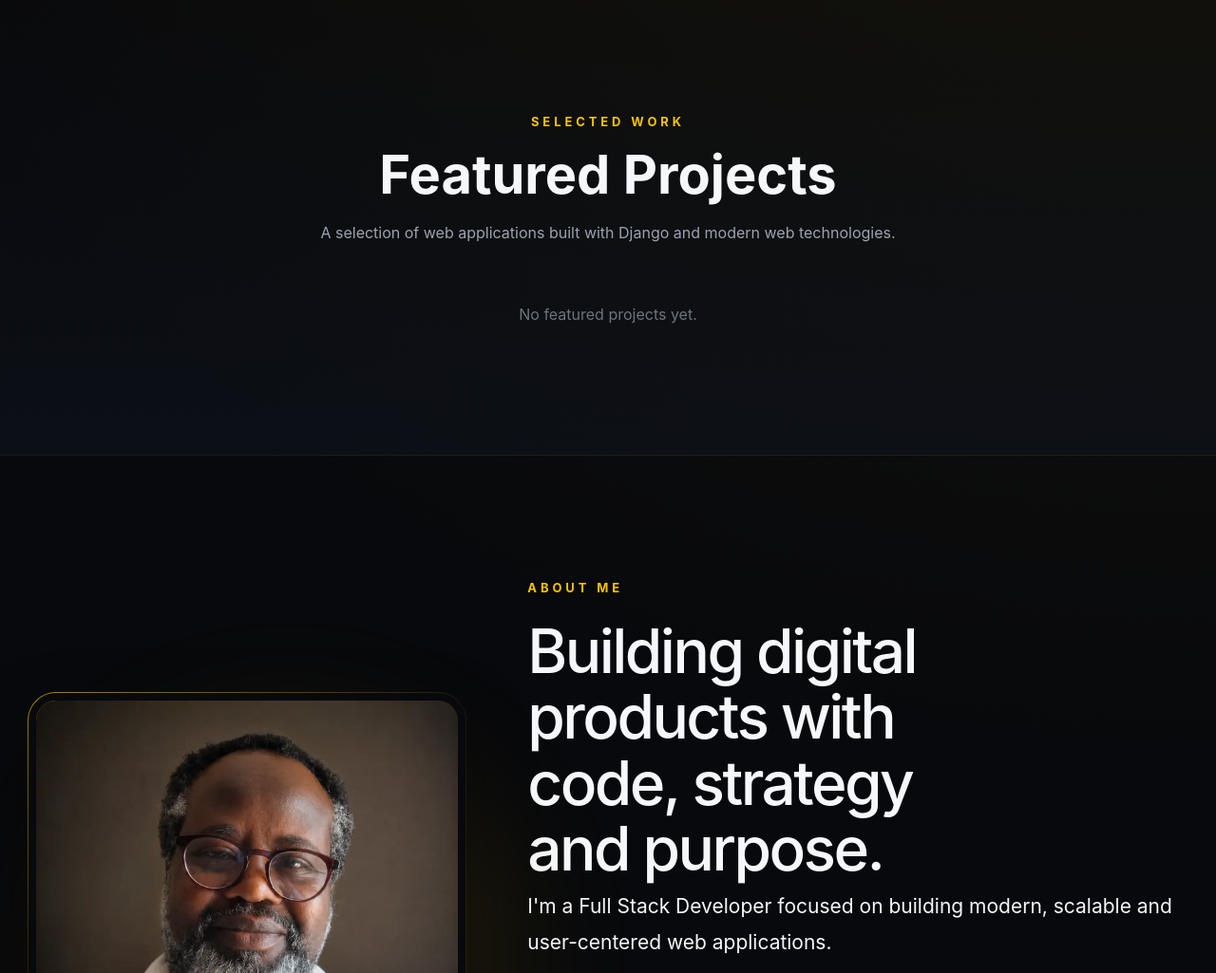
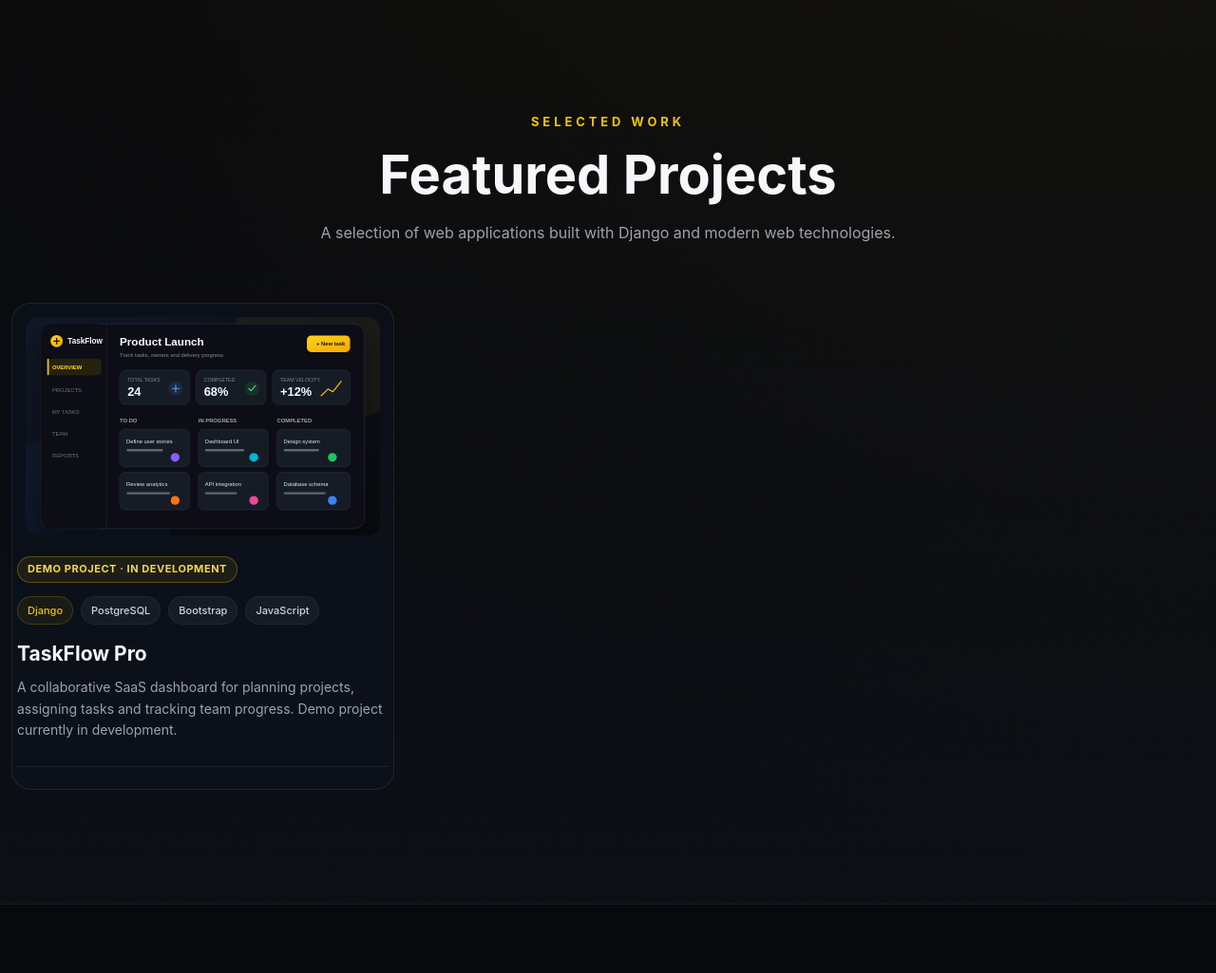
Before and after one commit to teyi12/teysomadje-portfolio, a Django app: page /en/ in a window 1280 px wide. Shown: the part 833-1858 px from the top of the page at 95% size. Run offline with Django 5.2, Linux system fonts and the light colour scheme; data comes from the database, SQL or seed files in the repository; data that the repository does not hold is empty.

Commit message:
Add TaskFlow Pro demo project

```diff
--- a/portfolio/admin.py
+++ b/portfolio/admin.py
@@ -7,6 +7,7 @@ from .models import Project
 class ProjectAdmin(admin.ModelAdmin):
     list_display = (
         "title",
+        "is_demo",
         "featured",
         "created_at",
         "updated_at",
@@ -14,6 +15,7 @@ class ProjectAdmin(admin.ModelAdmin):
 
     list_filter = (
         "featured",
+        "is_demo",
         "created_at",
     )
 
--- a/portfolio/models.py
+++ b/portfolio/models.py
@@ -31,6 +31,12 @@ class Project(models.Model):
         help_text="External image URL used in production.",
     )
 
+    static_image = models.CharField(
+        max_length=255,
+        blank=True,
+        help_text="Static image path, for example portfolio/img/projects/project.svg",
+    )
+
     technologies = models.CharField(
         max_length=250,
         help_text="Example: Django, Bootstrap, PostgreSQL",
@@ -46,6 +52,11 @@ class Project(models.Model):
 
     featured = models.BooleanField(
         default=False,
+    )
+
+    is_demo = models.BooleanField(
+        default=False,
+        help_text="Marks a concept or demonstration project.",
     )
 
     created_at = models.DateTimeField(
--- a/portfolio/static/portfolio/css/style.css
+++ b/portfolio/static/portfolio/css/style.css
@@ -2438,6 +2438,22 @@ main:focus {
     outline-offset: 2px;
 }
 
+.project-status {
+    width: fit-content;
+    min-height: auto !important;
+    margin: 0 0 14px !important;
+    padding: 6px 10px;
+    color: #f8d84a !important;
+    background: rgba(245, 196, 0, 0.08);
+    border: 1px solid rgba(245, 196, 0, 0.3);
+    border-radius: 999px;
+    font-size: 11px !important;
+    font-weight: 700;
+    line-height: 1.25 !important;
+    letter-spacing: 0.05em;
+    text-transform: uppercase;
+}
+
 /* ========================================
    LANGUAGE SWITCHER
 ======================================== */
--- a/portfolio/templates/portfolio/home.html
+++ b/portfolio/templates/portfolio/home.html
@@ -160,6 +160,18 @@
                                     decoding="async"
                                 >
 
+                            {% elif project.static_image %}
+
+                                <img
+                                    src="{% static project.static_image %}"
+                                    alt="{{ project.localized_title }}"
+                                    class="project-img"
+                                    width="640"
+                                    height="427"
+                                    loading="lazy"
+                                    decoding="async"
+                                >
+
                             {% elif project.image_url %}
 
                                 <img
@@ -197,6 +209,12 @@
 
                         <!-- CONTENT -->
                         <div class="project-content">
+
+                            {% if project.is_demo %}
+                                <p class="project-status">
+                                    {% translate "Demo project · In development" %}
+                                </p>
+                            {% endif %}
 
                             <!-- TECHNOLOGIES -->
                             <div class="project-tags">
```
Also changed, not shown: portfolio/tests.py (+16 -0 lines), locale/de/LC_MESSAGES/django.po, locale/fr/LC_MESSAGES/django.po, portfolio/migrations/0005_taskflow_demo.py (added), portfolio/static/portfolio/img/projects/taskflow-pro.svg (added), 2 other files.
